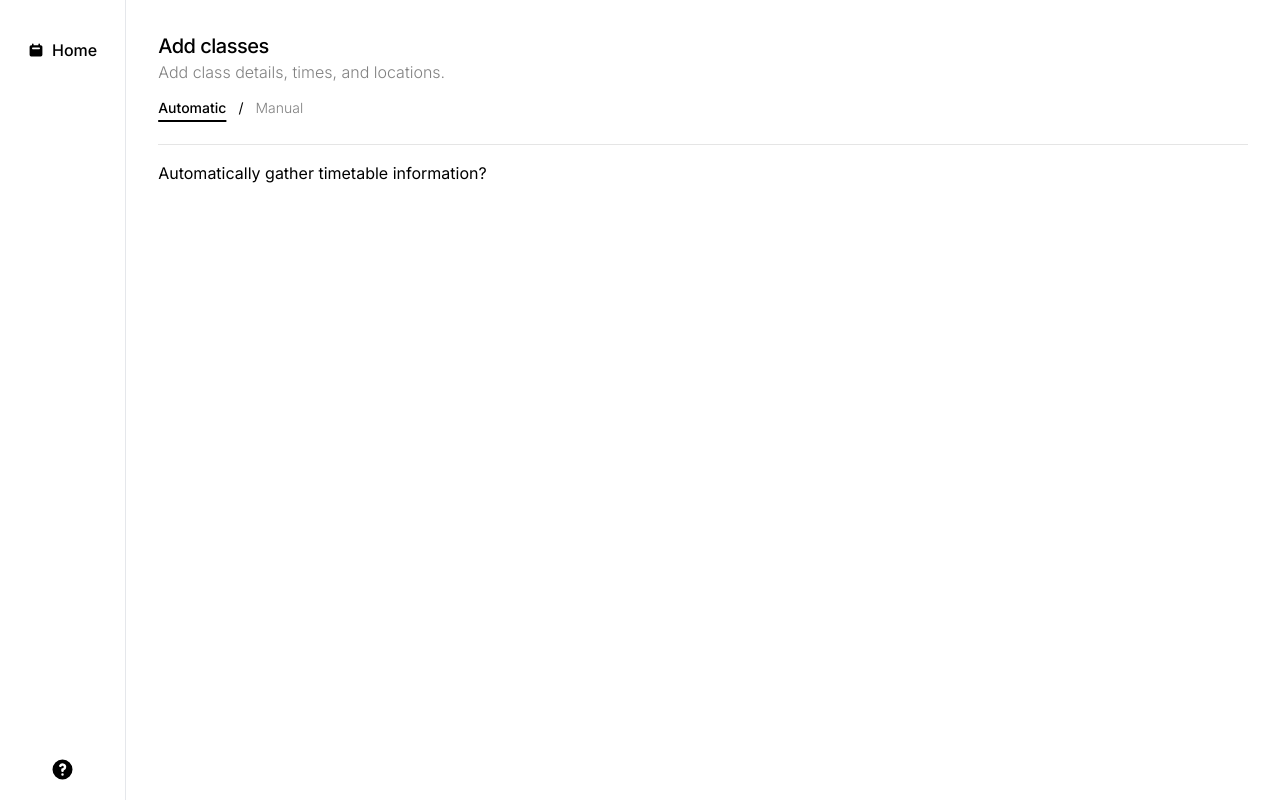
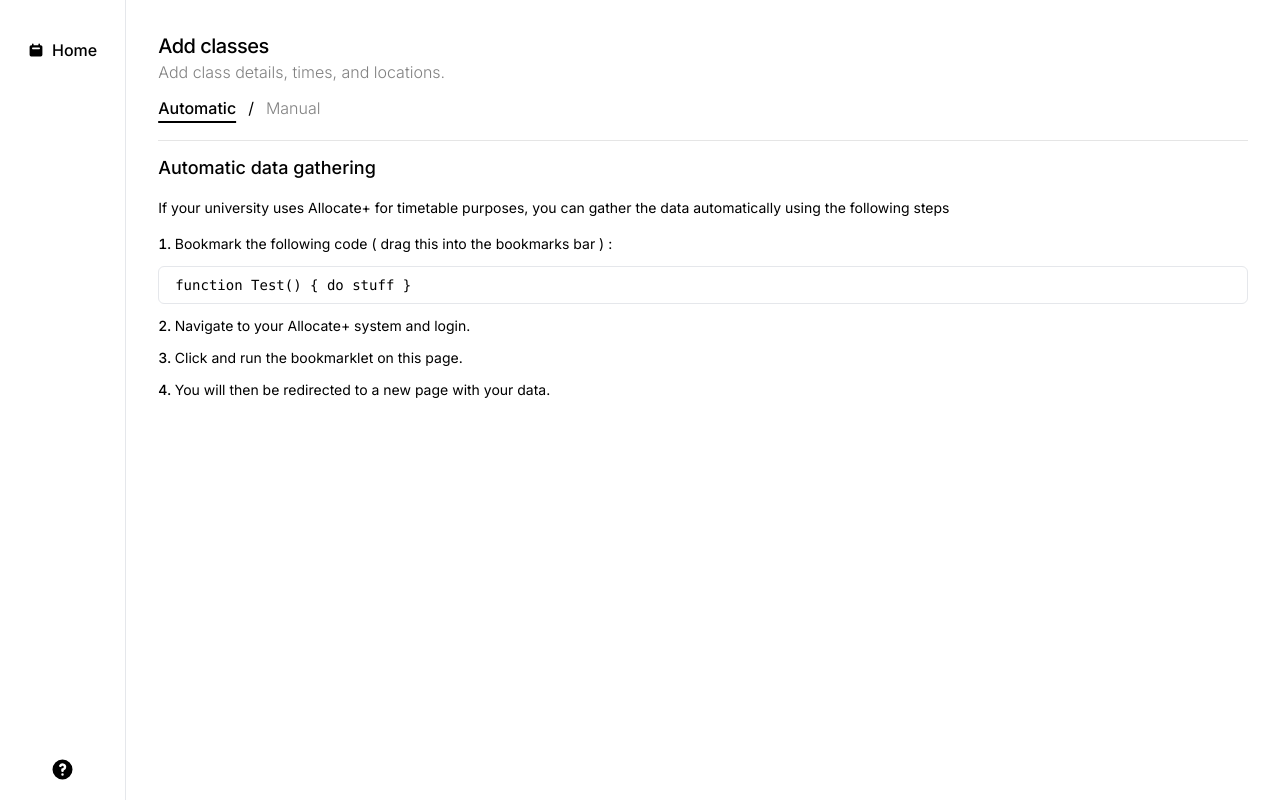
Before and after one commit to s3943811/PlanMyTimetable, a Next.js app: page /classes/add in a window 1280 px wide. Built offline with nearby package versions, Linux system fonts and the light colour scheme.

Commit message:
Refactor class management UI and fix class form layout

```diff
--- a/src/app/(Planner)/ClassListSidebar.tsx
+++ b/src/app/(Planner)/ClassListSidebar.tsx
@@ -30,7 +30,7 @@ export default function ClassListSidebar() {
           <Tooltip message={"Manage"}>
             <RetainLink
               className={buttonVariants["outlineIcon"]}
-              href="/classes/manage"
+              href="/classes"
             >
               <HiOutlineAdjustments />
             </RetainLink>
--- a/src/app/classes/add/manual/page.tsx
+++ b/src/app/classes/add/manual/page.tsx
@@ -4,7 +4,7 @@ import Link from "next/link";
 export default function Page() {
   return (
     <>
-      <div className="mt-1 inline-flex h-10 w-fit items-center justify-center gap-3 rounded-lg text-sm">
+      <div className="mt-1 inline-flex h-10 w-fit items-center justify-center gap-3 rounded-lg ">
         <Link
           href="/classes/add"
           className={`inline-flex w-full items-center justify-center rounded-md py-1.5 font-light text-neutral-500/90 transition-all`}
@@ -22,7 +22,7 @@ export default function Page() {
       <div
         data-orientation="horizontal"
         role="none"
-        className=" my-4 h-[1px] w-full shrink-0 bg-neutral-200"
+        className=" my-3 h-[1px] w-full shrink-0 bg-neutral-200"
       ></div>
       <ClassForm></ClassForm>
     </>
--- a/src/app/classes/add/page.tsx
+++ b/src/app/classes/add/page.tsx
@@ -1,8 +1,9 @@
 import Link from "next/link";
+
 export default function Page() {
   return (
-    <div>
-      <div className="mt-1 inline-flex h-10 w-fit items-center justify-center gap-3 rounded-lg text-sm">
+    <>
+      <div className="mt-1 inline-flex h-10 w-fit items-center justify-center gap-3 rounded-lg ">
         <Link
           href="/classes/add"
           className={`inline-flex w-full items-center justify-center rounded-md py-1.5 font-medium underline decoration-[1.5px] underline-offset-[7px] transition-all`}
@@ -20,9 +21,29 @@ export default function Page() {
       <div
         data-orientation="horizontal"
         role="none"
-        className=" my-4 h-[1px] w-full shrink-0 bg-neutral-200"
+        className=" my-3 h-[1px] w-full shrink-0 bg-neutral-200"
       ></div>
-      <h3>Automatically gather timetable information?</h3>
-    </div>
+      <div className="space-y-4">
+        <h3 className="text-md font-medium">Automatic data gathering</h3>
+        <p className="text-sm">
+          If your university uses Allocate+ for timetable purposes, you can
+          gather the data automatically using the following steps
+        </p>
+        <ol className="list-inside list-decimal space-y-3 text-sm marker:font-medium">
+          <li>
+            Bookmark the following code ( drag this into the bookmarks bar ) :
+          </li>
+          <div className="w-full rounded-md border p-2 text-sm">
+            <a href="">
+              <code className="prose-code: my-2 p-2">{`function Test() {
+            do stuff }`}</code>
+            </a>
+          </div>
+          <li>Navigate to your Allocate+ system and login.</li>
+          <li>Click and run the bookmarklet on this page.</li>
+          <li>You will then be redirected to a new page with your data.</li>
+        </ol>
+      </div>
+    </>
   );
 }
--- a/src/app/classes/manage/page.tsx
+++ /dev/null
@@ -1,3 +0,0 @@
-export default function Page() {
-  return <h1>edit</h1>;
-}
--- a/src/components/ClassCard/ClassCardClient.tsx
+++ b/src/components/ClassCard/ClassCardClient.tsx
@@ -34,7 +34,7 @@ export default function ClassCardClient({
       {...attributes}
       className={`z-50 ${
         isDragging && "opacity-50"
-      } flex w-72 flex-row gap-1 rounded-md border-r-[6.5px] px-2.5 py-2.5 shadow-sm hover:bg-neutral-100 ${
+      } flex w-72 flex-row gap-1 rounded-md border border-r-[6.5px] px-2.5 py-2.5 hover:bg-neutral-100 ${
         isAllocated ? "bg-neutral-50" : "bg-white"
       } ${
         colourVariants[course.colour]
```
